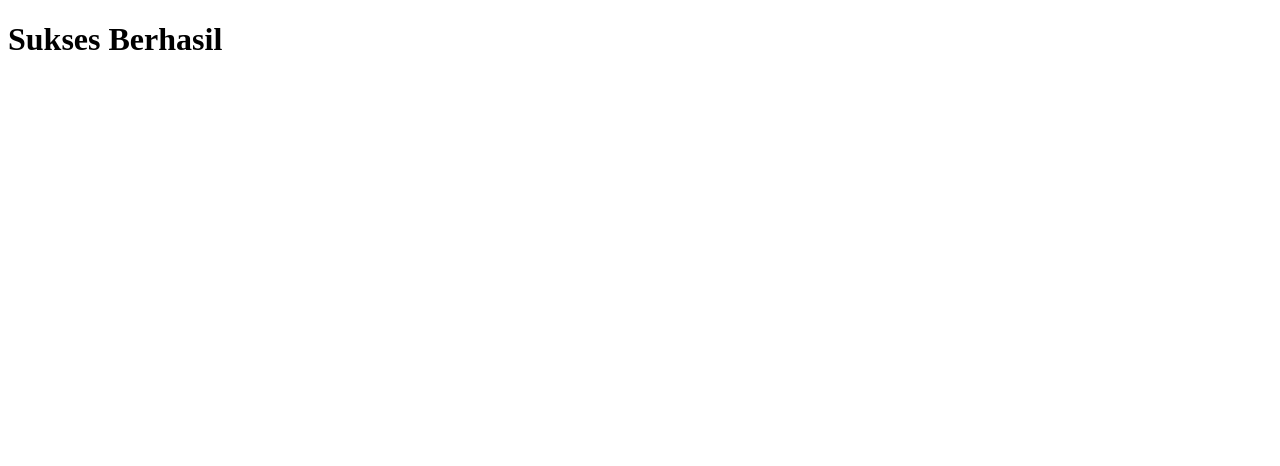
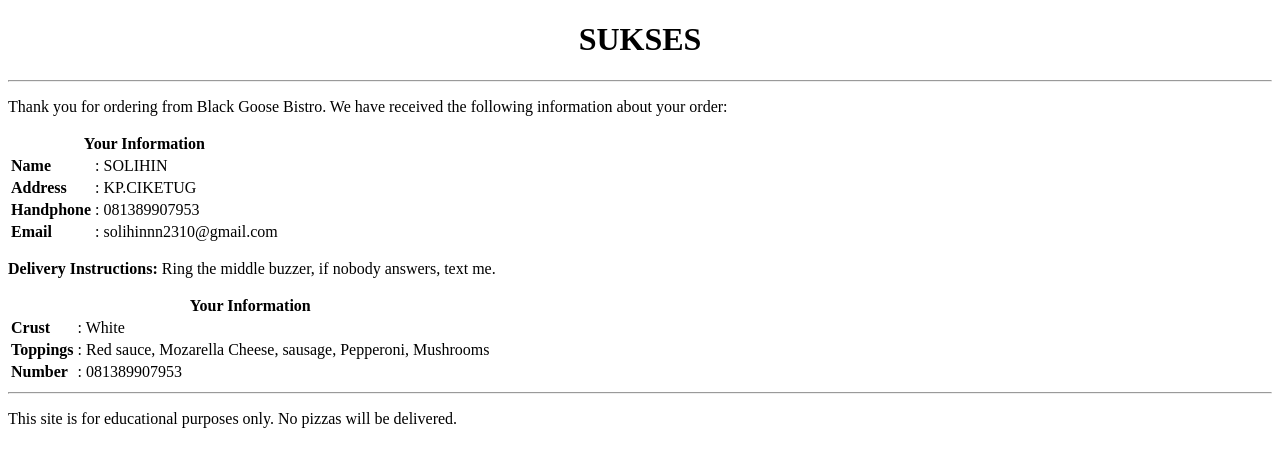
Before and after one commit to solihin23/web-nf2022, a plain HTML site: page praktikum 3/sukses.html in a window 1280 px wide. Drawn offline with Linux system fonts and the light colour scheme.

Commit message:
Add files via upload

```diff
--- a/praktikum 3/sukses.html
+++ b/praktikum 3/sukses.html
@@ -4,9 +4,61 @@
     <meta charset="UTF-8">
     <meta http-equiv="X-UA-Compatible" content="IE=edge">
     <meta name="viewport" content="width=device-width, initial-scale=1.0">
-    <title>Sukses</title>
+    <title>SUCCESS</title>
 </head>
 <body>
-    <h1>Sukses Berhasil</h1>
+    <h1
+    align="center">SUKSES</h1>
+    <hr>
+    <p>Thank you for ordering from Black Goose Bistro. We have received the following information about your order:</p>
+    <table>
+        <thead>
+            <tr>
+                <th colspan="2">Your Information</th>
+            </tr>
+        </thead>
+        <tbody>
+            <tr>
+                <td><b>Name</b></td>
+                <td>: SOLIHIN
+            </tr>
+            <tr>
+                <td><b>Address</b></td>
+                <td>: KP.CIKETUG </td>
+            </tr>
+            <tr>
+                <td><b>Handphone</b></td>
+                <td>: 081389907953</td>
+            </tr>
+            <tr>
+                <td><b>Email</b></td>
+                <td>:  solihinnn2310@gmail.com</td>
+            </tr>
+        </tbody>
+    </table>
+    <p><b>Delivery Instructions:</b> Ring the middle buzzer, if nobody answers, text me.</p>
+    <table>
+        <thead>
+            <tr>
+                <th colspan="2">Your Information</th>
+            </tr>
+        </thead>
+        <tbody>
+            <tr>
+                <td><b>Crust</b></td>
+                <td>: White</td>
+            </tr>
+            <tr>
+                <td><b>Toppings</b></td>
+                <td>: Red sauce, Mozarella Cheese, sausage, Pepperoni, Mushrooms</td>
+            </tr>
+            <tr>
+                <td><b>Number</b></td>
+                <td>: 081389907953</td>
+            </tr>
+        </tbody>
+    </table>
+    <hr>
+    <p>This site is for educational purposes only. No pizzas will be delivered.</p>
 </body>
 </html>
```
